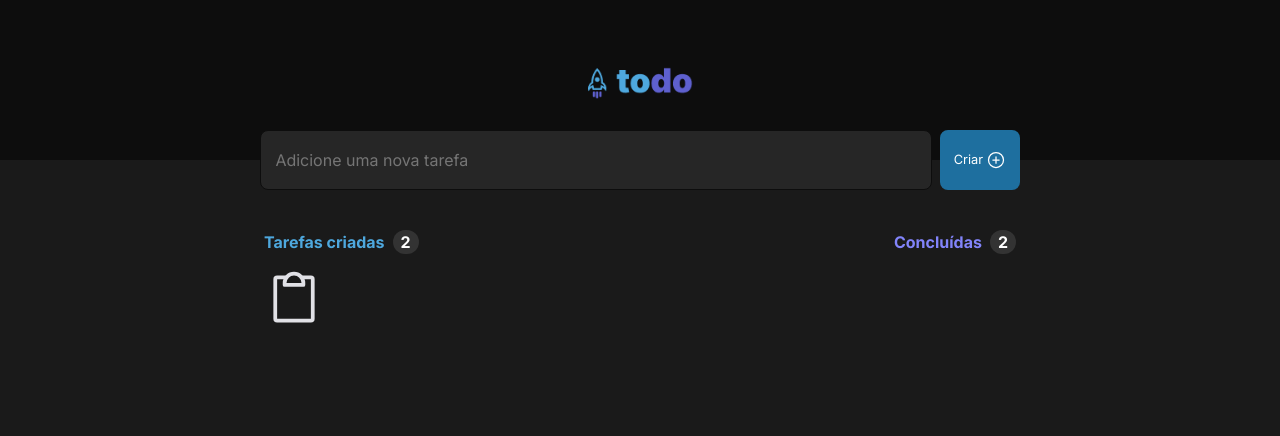
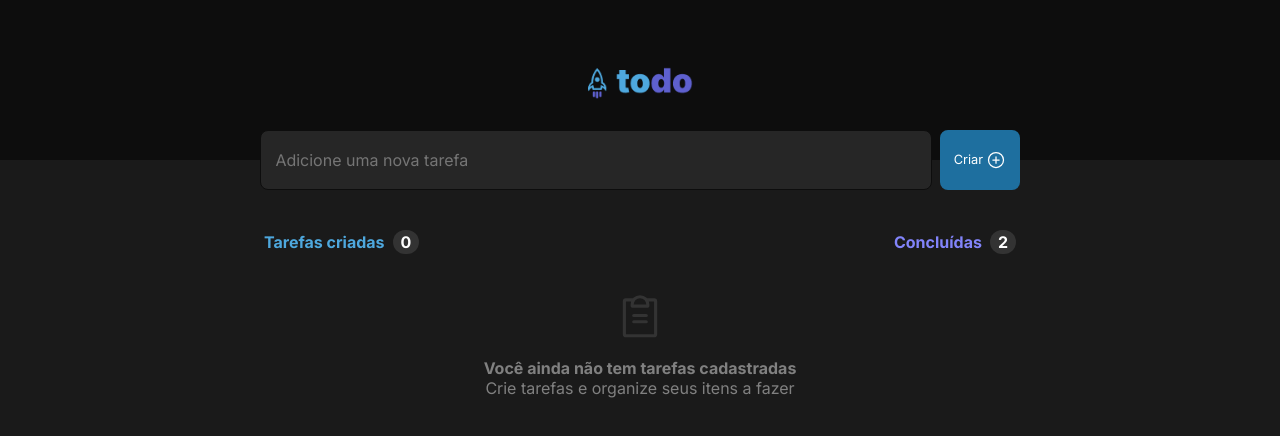
Before and after one commit to jnorberto23/igniteTodo, a React (Vite) app: page / in a window 1280 px wide. Shown: the top 436 px of the page. Built offline with nearby package versions, Linux system fonts and the light colour scheme.

Commit message:
✨add empty content component

```diff
--- a/src/components/Tasks.module.css
+++ b/src/components/Tasks.module.css
@@ -95,6 +95,20 @@
   border: #262626;
 }
 
+.contentEmpty {
+  display: flex;
+  flex-direction: column;
+  align-items: center;
+  justify-content: center;
+  color: var(--gray-300);
+}
+
+.contentEmpty svg {
+  margin-top: 1.5rem;
+  margin-bottom: 1rem;
+  color: var(--gray-200);
+}
+
 @media (max-width: 700px) {
   .tasksInfo {
     width: 100%;
--- a/src/components/Tasks.tsx
+++ b/src/components/Tasks.tsx
@@ -1,4 +1,4 @@
-import { Clipboard, Trash } from "phosphor-react";
+import { ClipboardText, Trash } from "phosphor-react";
 import styles from "./Tasks.module.css";
 
 type PropsType = {
@@ -22,8 +22,10 @@ export function TasksList({ data }: PropsType) {
     );
   } else {
     return (
-      <div>
-        <Clipboard size={60} />
+      <div className={styles.contentEmpty}>
+        <ClipboardText size={50} />
+        <strong>Você ainda não tem tarefas cadastradas</strong>
+        <span>Crie tarefas e organize seus itens a fazer</span>
       </div>
     );
   }
@@ -35,7 +37,7 @@ export function Tasks({ data }: PropsType) {
       <article className={styles.tasksInfo}>
         <strong className={styles.tasksInfoCreated}>
           Tarefas criadas
-          <span>2</span>
+          <span>{data.length}</span>
         </strong>
         <strong className={styles.tasksInfoDone}>
           Concluídas
```
